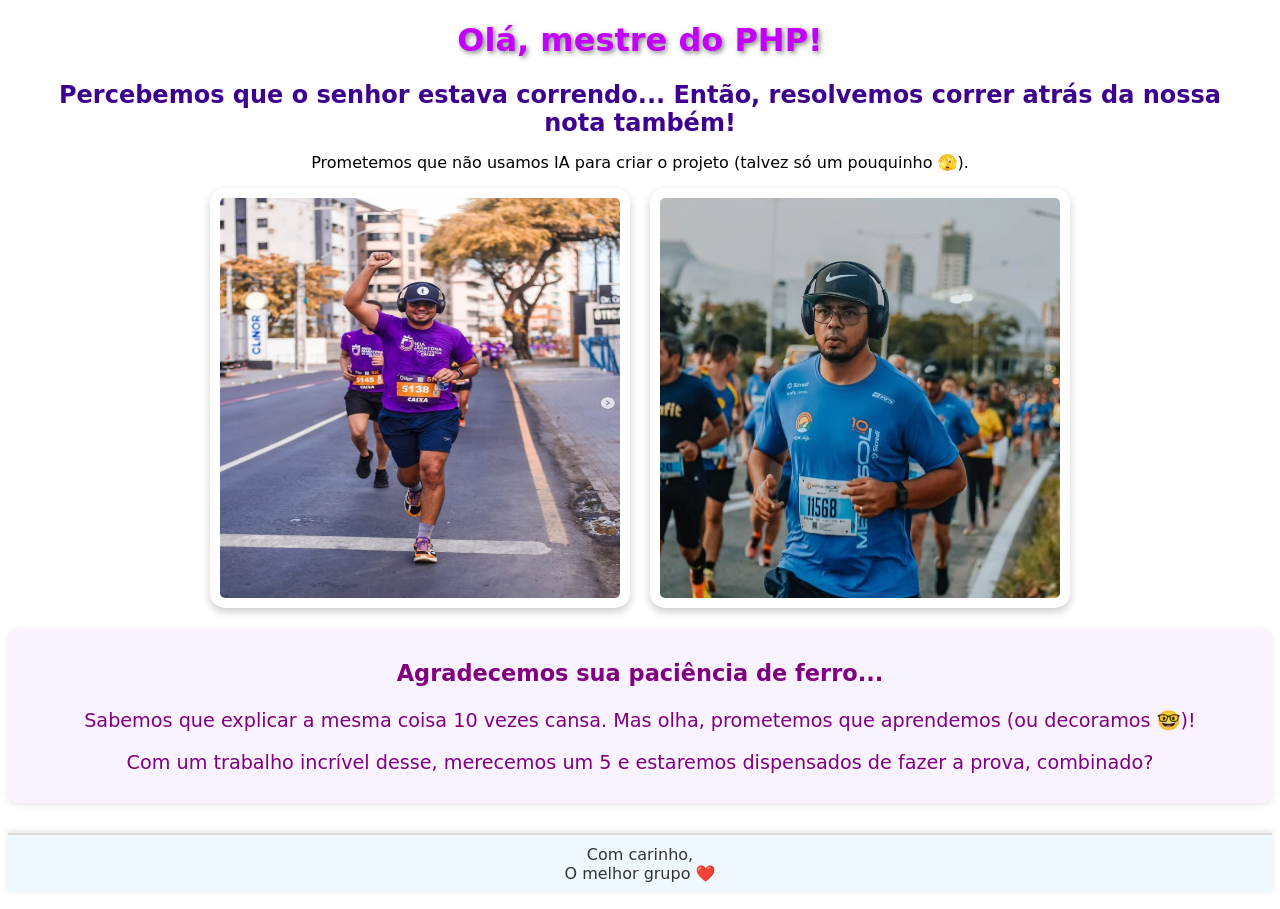
After one commit to lucasfl22/Projeto-PW, a PHP site: page /saibaMaisSobreNos/saibaMais.php in a window 1280 px wide. The commit adds this page. Run offline with PHP 8.4, Linux system fonts and the light colour scheme.

Commit message:
surpresa

```diff
--- a/components/rodape/rodape.php
+++ b/components/rodape/rodape.php
@@ -1,4 +1,4 @@
 <footer class="rodape">
     <p>&copy; 2024 Biblioteca Digital. Todos os direitos reservados.</p>
-    <a href="#">Saiba mais sobre nós</a>
+    <a href="saibaMaisSobreNos/saibaMais.php">Saiba mais sobre nós</a>
 </footer>
--- a/index.php
+++ b/index.php
@@ -16,6 +16,7 @@
     <link rel="stylesheet" href="style/cria_post.css">
     <link rel="stylesheet" href="style/amizade.css">
     <link rel="stylesheet" href="style/bate-papo_filme.css">
+    <link rel="stylesheet" href="style/saibaMais.css">
     <link rel="stylesheet" href="style/bate-papo_serie.css">
     <link rel="stylesheet" href="style/bate-papo_livro.css">
     <link rel="stylesheet" href="style/global.css">
--- /dev/null
+++ b/saibaMaisSobreNos/saibaMais.php
@@ -0,0 +1,30 @@
+<!DOCTYPE html>
+<html lang="en">
+<head>
+    <meta charset="UTF-8">
+    <meta name="viewport" content="width=device-width, initial-scale=1.0">
+    <link rel="stylesheet" href="../style/saibaMais.css">
+    <title>Nota Garantida</title>
+</head>
+<body>
+    <div class="texto-professor">
+        <h1>Olá, mestre do PHP!</h1>
+        <h2>Percebemos que o senhor estava correndo... Então, resolvemos correr atrás da nossa nota também!</h2>
+        <p>Prometemos que não usamos IA para criar o projeto (talvez só um pouquinho 🫣).</p>
+    </div>
+    <div class="div-img">
+        <img src="../img/image1.png" alt="Imagem divertida do professor" class="professor">
+        <img src="../img/image.png" alt="Imagem divertida do professor" class="professor">
+    </div>
+
+    <div class="agradecimento">
+        <h3>Agradecemos sua paciência de ferro...</h3>
+        <p>Sabemos que explicar a mesma coisa 10 vezes cansa. Mas olha, prometemos que aprendemos (ou decoramos 🤓)!</p>
+        <p>Com um trabalho incrível desse, merecemos um 5 e estaremos dispensados de fazer a prova, combinado?</p>
+    </div>
+
+    <footer>
+        <p class="assinatura">Com carinho, <br>O melhor grupo ❤️</p>
+    </footer>
+</body>
+</html>
--- /dev/null
+++ b/style/saibaMais.css
@@ -0,0 +1,66 @@
+.div-img {
+    display: flex;
+    justify-content: center;
+    align-items: center;
+    gap: 20px;
+}
+
+.professor {
+    width: 400px;
+    height: 400px;
+    border-radius: 15px;
+    box-shadow: 0 4px 8px rgba(0, 0, 0, 0.2);
+    padding: 10px;
+    margin: 0;
+}
+
+.texto-professor {
+    text-align: center;
+    font-family: 'Comic Sans MS', sans-serif;
+}
+
+.texto-professor h1 {
+    color: rgb(195, 0, 255);
+    text-shadow: 2px 2px 5px gray;
+}
+
+.texto-professor h2 {
+    color: rgb(62, 0, 143);
+    margin: 10px 20px;
+}
+
+.texto-professor h3 {
+    color: green;
+    font-style: italic;
+    margin: 20px 20px;
+}
+
+.agradecimento {
+    text-align: center;
+    font-family: 'Comic Sans MS', sans-serif;
+    color: purple;
+    font-size: 1.2rem;
+    margin-top: 20px;
+    background-color: #f9f2ff;
+    padding: 10px 20px;
+    border-radius: 10px;
+    box-shadow: 0 2px 6px rgba(0, 0, 0, 0.1);
+}
+
+.assinatura {
+    text-align: center;
+    margin-top: 30px;
+    font-family: 'Comic Sans MS', sans-serif;
+    font-size: 1rem;
+    color: #333;
+    padding: 10px 0;
+    background-color: #f0f8ff;
+    border-top: 2px solid #dcdcdc;
+    box-shadow: 0 -2px 5px rgba(0, 0, 0, 0.1);
+}
+
+.assinatura p {
+    margin: 0;
+    font-weight: bold;
+    color: #ff4500;
+}
```
Also changed, not shown: crud/index_teste.php (deleted, +0 -40 lines), crud/lista_filme.php (deleted, +0 -34 lines), crud/lista_livro.php (deleted, +0 -34 lines), crud/lista_serie.php (deleted, +0 -34 lines), img/image.png (added), img/image1.png (added).
